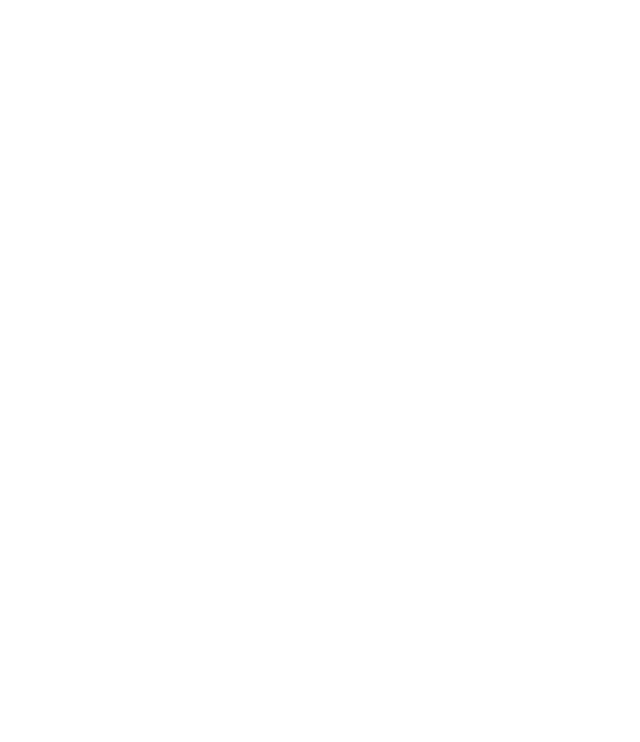
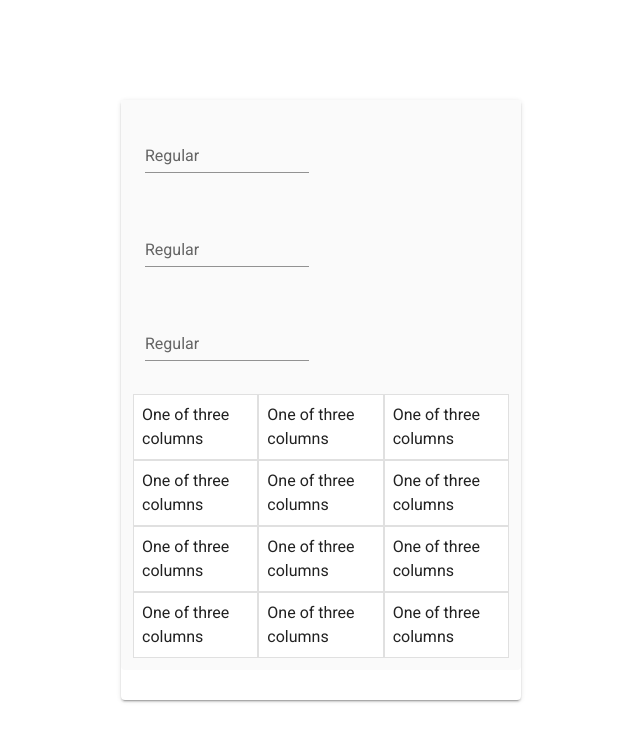
Before and after one commit to emilyplusplus/number-base-converter, a Vue app: page / in a window 1280 px wide. Shown: the top 742 px of the page, without its empty margins (319-959 px from the left). Built offline with nearby package versions, Linux system fonts and the light colour scheme.

Commit message:
Add grid layout for calculator

```diff
--- a/src/App.vue
+++ b/src/App.vue
@@ -1,7 +1,102 @@
 <template>
   <v-app>
     <v-content>
-
+      <v-container fill-height fluid>
+        <v-row align="center" justify="center">
+          <v-col>
+            <v-card
+              class="mx-auto"
+              max-width="400"
+              height="600"
+            >
+              <v-container class="grey lighten-5">
+                <v-col cols="12" sm="6">
+                  <v-text-field
+                    label="Regular"
+                    single-line
+                  ></v-text-field>
+                </v-col>
+                <v-col cols="12" sm="6">
+                  <v-text-field
+                    label="Regular"
+                    single-line
+                  ></v-text-field>
+                </v-col>
+                <v-col cols="12" sm="6">
+                  <v-text-field
+                    label="Regular"
+                    single-line
+                  ></v-text-field>
+                </v-col>
+                <v-row no-gutters>
+                  <v-col
+                    v-for="n in 3"
+                    :key="n"
+                    cols="12"
+                    sm="4"
+                  >
+                    <v-card
+                      class="pa-2"
+                      outlined
+                      tile
+                    >
+                      One of three columns
+                    </v-card>
+                  </v-col>
+                </v-row>
+                <v-row no-gutters>
+                  <v-col
+                    v-for="n in 3"
+                    :key="n"
+                    cols="12"
+                    sm="4"
+                  >
+                    <v-card
+                      class="pa-2"
+                      outlined
+                      tile
+                    >
+                      One of three columns
+                    </v-card>
+                  </v-col>
+                </v-row>
+                <v-row no-gutters>
+                  <v-col
+                    v-for="n in 3"
+                    :key="n"
+                    cols="12"
+                    sm="4"
+                  >
+                    <v-card
+                      class="pa-2"
+                      outlined
+                      tile
+                    >
+                      One of three columns
+                    </v-card>
+                  </v-col>
+                </v-row>
+                <v-row no-gutters>
+                  <v-col
+                    v-for="n in 3"
+                    :key="n"
+                    cols="12"
+                    sm="4"
+                  >
+                    <v-card
+                      class="pa-2"
+                      outlined
+                      tile
+                    >
+                      One of three columns
+                    </v-card>
+                  </v-col>
+                </v-row>
+              </v-container>
+            </v-card>
+          </v-col>
+        </v-row>
+      </v-container>
     </v-content>
   </v-app>
 </template>
```
